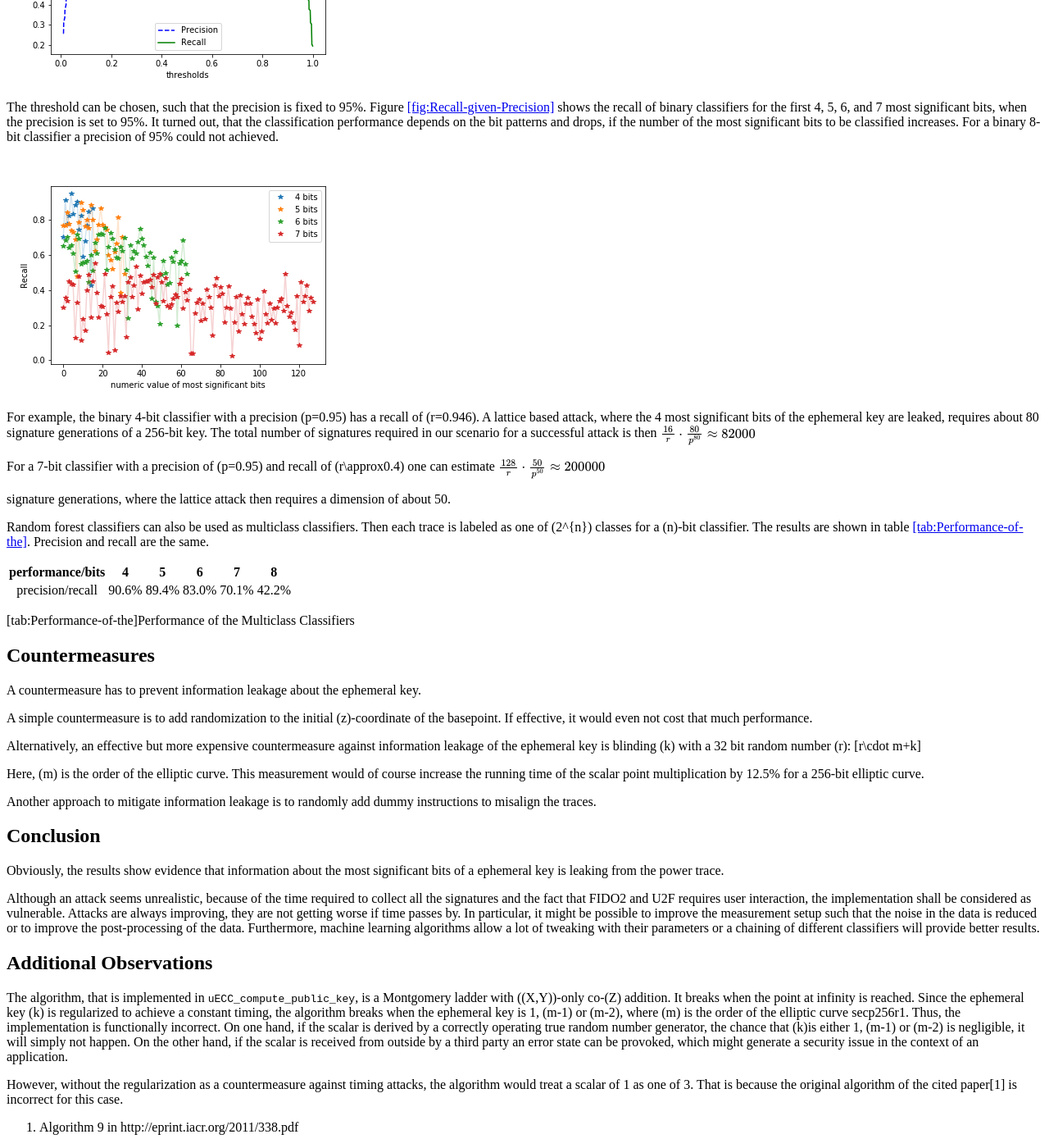
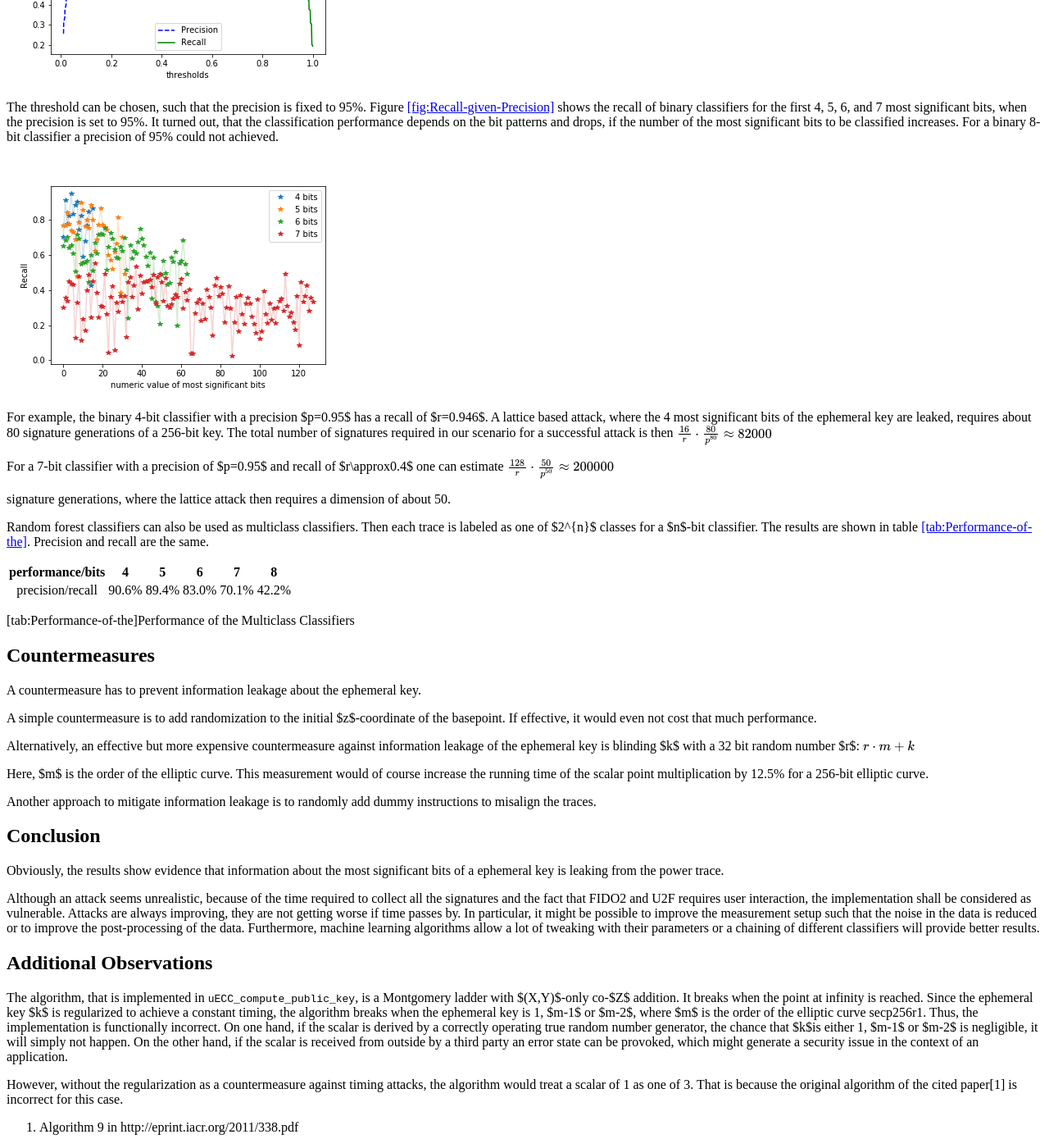
Before and after one commit to pmvr/pmvr.github.io, a Jekyll site: the page built from index.md, in a window 1280 px wide and 1400 px high, scrolled down 2213 px. Shown: the whole window at 82% size. Built offline with Jekyll 4.4.1, drawn with Linux system fonts in a browser that asks for light colours; formulas are drawn with MathJax 3; some of the changed text lies outside the part shown.

Commit message:
math layout

```diff
--- a/_layouts/default.html
+++ /dev/null
@@ -1,5 +0,0 @@
-{% if page.usemathjax %}
-<script type="text/javascript" async
- src="https://cdn.mathjax.org/mathjax/latest/MathJax.js?config=TeX-MML-AM_CHTML">
-  </script>
-{% end if %}
--- a/index.md
+++ b/index.md
@@ -25,11 +25,11 @@ Solokeys uses an external library for elliptic curve cryptography: [micro-ecc](h
 
 ## Code Inspection
 
-Though the implementation of the scalar elliptic point multiplication algorithm for ECDSA is timing invariant, it does not use a randomized \(z\)-coordinate of the elliptic curve points, which make it vulnerable against SPA. Line 1258 of uECC.c executes
+Though the implementation of the scalar elliptic point multiplication algorithm for ECDSA is timing invariant, it does not use a randomized $z$-coordinate of the elliptic curve points, which make it vulnerable against SPA. Line 1258 of uECC.c executes
 
 > `EccPoint_mult(p, curve->G, k2[!carry], 0, num_n_bits + 1, curve);`
 
-The 4th parameter is `initial_Z` which, if set to 0, sets the \(z\)-coordinate to 1 when line 874 executes `XYcZ_initial_double`. Since the ephemeral key is processed bitwise, two elliptic curve point multiplications with the same sequence of leading bits lead to the same computations on the device, which generates similar power consumption traces.
+The 4th parameter is `initial_Z` which, if set to 0, sets the $z$-coordinate to 1 when line 874 executes `XYcZ_initial_double`. Since the ephemeral key is processed bitwise, two elliptic curve point multiplications with the same sequence of leading bits lead to the same computations on the device, which generates similar power consumption traces.
 
 ## Experimental Results
 
@@ -41,11 +41,11 @@ Since the trigger signal is not provided by the solo and the communication over
 
 ![<span id="fig:Histogram-of-Offsets" label="fig:Histogram-of-Offsets">\[fig:Histogram-of-Offsets\]</span>Histogram of Offsets](figures/jitter_histogram.png)
 
-Although the data is very noisy, it was possible to properly align the traces. By comparing the differences in averaged traces for different sets of the \(n\) most significant bits, it was possible to identify the points in time where the \(n\) most significant bits are processed by the solo. Figure [\[fig:Difference-Plot-of\]](#fig:Difference-Plot-of) shows the difference of averaged traces, where the traces with the 4 most significant bits equal to 0 are subtracted from those averaged traces where the 4 bits are equal to 1 and 15 respectively. With average traces the classification could be visually done.
+Although the data is very noisy, it was possible to properly align the traces. By comparing the differences in averaged traces for different sets of the $n$ most significant bits, it was possible to identify the points in time where the $n$ most significant bits are processed by the solo. Figure [\[fig:Difference-Plot-of\]](#fig:Difference-Plot-of) shows the difference of averaged traces, where the traces with the 4 most significant bits equal to 0 are subtracted from those averaged traces where the 4 bits are equal to 1 and 15 respectively. With average traces the classification could be visually done.
 
 ![<span id="fig:Difference-Plot-of" label="fig:Difference-Plot-of">\[fig:Difference-Plot-of\]</span>Section of a Difference Plot of Averaged Traces](figures/average_difference_nibble.png)
 
-In order to classify a trace according to the \(n\) most significant bits, 80% of the traces have been labeled and have been used to train a machine learning algorithm and 20% of the unlabeled traces have been used to evaluate the classifier. It turned out that random forest classifier performed well.
+In order to classify a trace according to the $n$ most significant bits, 80% of the traces have been labeled and have been used to train a machine learning algorithm and 20% of the unlabeled traces have been used to evaluate the classifier. It turned out that random forest classifier performed well.
 
 For a classifier there are two important performance measures. One is called precision, which is the ratio of true positives (tp) and the sum of true positives and false positives (fp). The other one is called recall, which is the ratio of true positives and the sum of true positives and false negatives (fn): $$\text{precision}=\frac{\text{tp}}{\text{tp}+\text{fp}},\quad\text{recall}=\frac{\text{tp}}{\text{tp}+\text{fn}}$$
 A binary classifier uses a threshold to assign the input to a class. Thus, varying the threshold enables a trade-off between the precision and recall, i.e. increasing precision reduces recall, and vice versa. Figure [\[fig:Precision-Recall-Trade-Off\]](#fig:Precision-Recall-Trade-Off) plots the precision and recall against the thresholds of a binary classifier that decides if the 4 most significant bits are equal to 0100 or not.
@@ -56,13 +56,13 @@ The threshold can be chosen, such that the precision is fixed to 95%. Figure [\[
 
 ![<span id="fig:Recall-given-Precision" label="fig:Recall-given-Precision">\[fig:Recall-given-Precision\]</span>Recall given Precision = 95%](figures/recall_given_precision.png)
 
-For example, the binary 4-bit classifier with a precision \(p=0.95\) has a recall of \(r=0.946\). A lattice based attack, where the 4 most significant bits of the ephemeral key are leaked, requires about 80 signature generations of a 256-bit key. The total number of signatures required in our scenario for a successful attack is then $$\frac{16}{r}\cdot\frac{80}{p^{80}}\approx 82000$$
+For example, the binary 4-bit classifier with a precision $p=0.95$ has a recall of $r=0.946$. A lattice based attack, where the 4 most significant bits of the ephemeral key are leaked, requires about 80 signature generations of a 256-bit key. The total number of signatures required in our scenario for a successful attack is then $$\frac{16}{r}\cdot\frac{80}{p^{80}}\approx 82000$$
 
-For a 7-bit classifier with a precision of \(p=0.95\) and recall of \(r\approx0.4\) one can estimate $$\frac{128}{r}\cdot\frac{50}{p^{50}}\approx200000$$
+For a 7-bit classifier with a precision of $p=0.95$ and recall of $r\approx0.4$ one can estimate $$\frac{128}{r}\cdot\frac{50}{p^{50}}\approx200000$$
 
 signature generations, where the lattice attack then requires a dimension of about 50.
 
-Random forest classifiers can also be used as multiclass classifiers. Then each trace is labeled as one of \(2^{n}\) classes for a \(n\)-bit classifier. The results are shown in table [\[tab:Performance-of-the\]](#tab:Performance-of-the). Precision and recall are the same.
+Random forest classifiers can also be used as multiclass classifiers. Then each trace is labeled as one of $2^{n}$ classes for a $n$-bit classifier. The results are shown in table [\[tab:Performance-of-the\]](#tab:Performance-of-the). Precision and recall are the same.
 
 | performance/bits |   4   |   5   |   6   |   7   |   8   |
 | :--------------: | :---: | :---: | :---: | :---: | :---: |
@@ -74,11 +74,12 @@ Random forest classifiers can also be used as multiclass classifiers. Then each
 
 A countermeasure has to prevent information leakage about the ephemeral key.
 
-A simple countermeasure is to add randomization to the initial \(z\)-coordinate of the basepoint. If effective, it would even not cost that much performance.
+A simple countermeasure is to add randomization to the initial $z$-coordinate of the basepoint. If effective, it would even not cost that much performance.
 
-Alternatively, an effective but more expensive countermeasure against information leakage of the ephemeral key is blinding \(k\) with a 32 bit random number \(r\): \[r\cdot m+k\]
+Alternatively, an effective but more expensive countermeasure against information leakage of the ephemeral key is blinding $k$ with a 32 bit random number $r$:
+$$r\cdot m+k$$
 
-Here, \(m\) is the order of the elliptic curve. This measurement would of course increase the running time of the scalar point multiplication by 12.5% for a 256-bit elliptic curve.
+Here, $m$ is the order of the elliptic curve. This measurement would of course increase the running time of the scalar point multiplication by 12.5% for a 256-bit elliptic curve.
 
 Another approach to mitigate information leakage is to randomly add dummy instructions to misalign the traces.
 
@@ -90,7 +91,7 @@ Although an attack seems unrealistic, because of the time required to collect al
 
 ## Additional Observations
 
-The algorithm, that is implemented in `uECC_compute_public_key`, is a Montgomery ladder with \((X,Y)\)-only co-\(Z\) addition. It breaks when the point at infinity is reached. Since the ephemeral key \(k\) is regularized to achieve a constant timing, the algorithm breaks when the ephemeral key is 1, \(m-1\) or \(m-2\), where \(m\) is the order of the elliptic curve secp256r1. Thus, the implementation is functionally incorrect. On one hand, if the scalar is derived by a correctly operating true random number generator, the chance that \(k\)is either 1, \(m-1\) or \(m-2\) is negligible, it will simply not happen. On the other hand, if the scalar is received from outside by a third party an error state can be provoked, which might generate a security issue in the context of an application.
+The algorithm, that is implemented in `uECC_compute_public_key`, is a Montgomery ladder with $(X,Y)$-only co-$Z$ addition. It breaks when the point at infinity is reached. Since the ephemeral key $k$ is regularized to achieve a constant timing, the algorithm breaks when the ephemeral key is 1, $m-1$ or $m-2$, where $m$ is the order of the elliptic curve secp256r1. Thus, the implementation is functionally incorrect. On one hand, if the scalar is derived by a correctly operating true random number generator, the chance that $k$is either 1, $m-1$ or $m-2$ is negligible, it will simply not happen. On the other hand, if the scalar is received from outside by a third party an error state can be provoked, which might generate a security issue in the context of an application.
 
 However, without the regularization as a countermeasure against timing attacks, the algorithm would treat a scalar of 1 as one of 3. That is because the original algorithm of the cited paper\[1\] is incorrect for this case.
 
```
